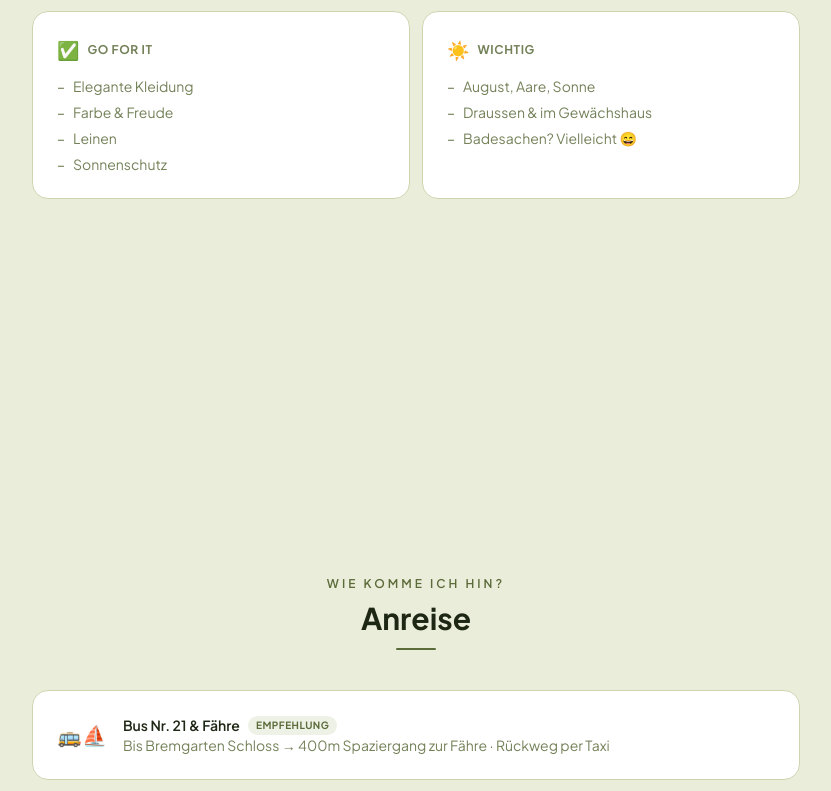
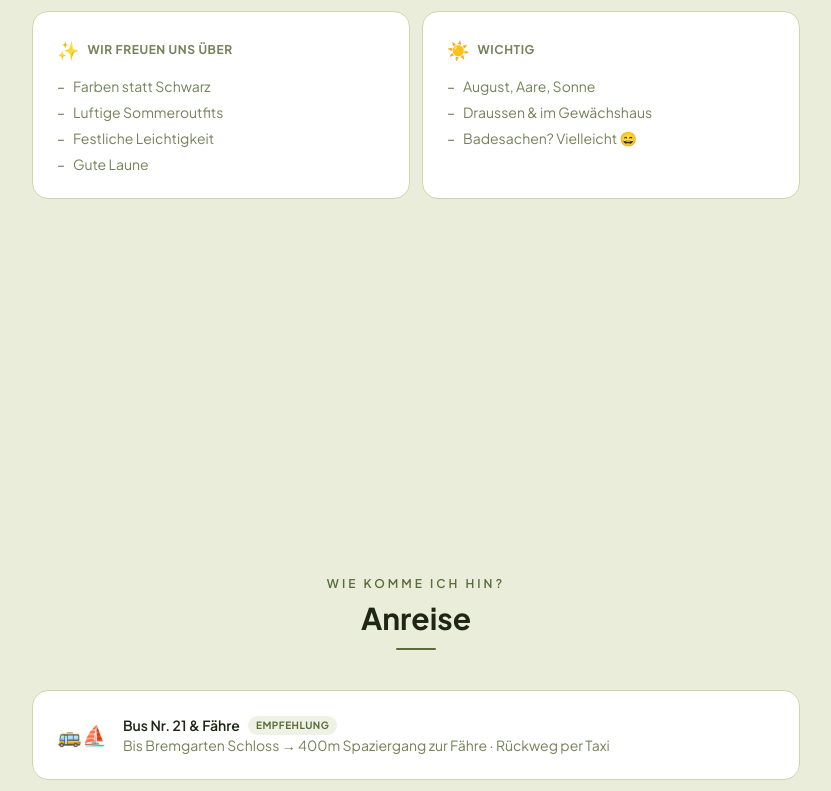
Before and after one commit to laurentb-wq/hochzeit-mila, a Next.js app: page / in a window 1280 px wide. Shown: the part 1928-2719 px from the top of the page, without its empty margins (224-1055 px from the left). Built offline with nearby package versions, Linux system fonts and the light colour scheme.

Commit message:
Update Dresscode Go for it card with new content

```diff
--- a/app/components/FullPageLayout.tsx
+++ b/app/components/FullPageLayout.tsx
@@ -244,7 +244,7 @@ export default function FullPageLayout() {
             </Card>
             <div className="grid grid-cols-1 sm:grid-cols-2 gap-3 items-stretch">
               {[
-                { icon: "✅", title: "Go for it", items: ["Elegante Kleidung", "Farbe & Freude", "Leinen", "Sonnenschutz"] },
+                { icon: "✨", title: "Wir freuen uns über", items: ["Farben statt Schwarz", "Luftige Sommeroutfits", "Festliche Leichtigkeit", "Gute Laune"] },
                 { icon: "☀️", title: "Wichtig", items: ["August, Aare, Sonne", "Draussen & im Gewächshaus", "Badesachen? Vielleicht 😄"] },
               ].map(({ icon, title, items }) => (
                 <Card key={title} className="h-full">
```
